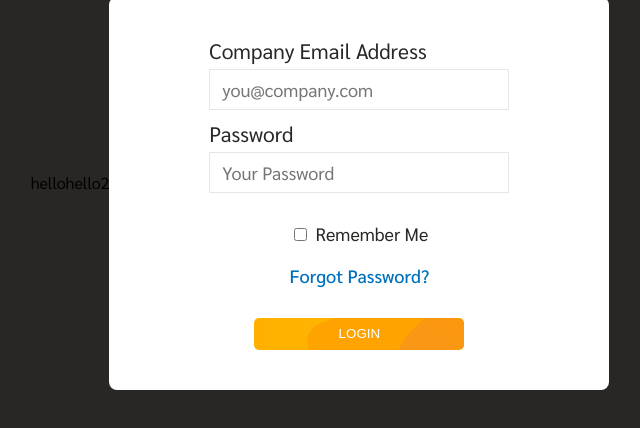
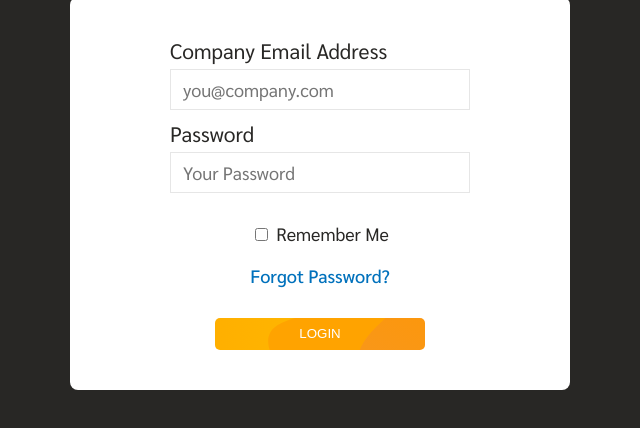
Before and after one commit to awpellegrini/Blackbird, a plain HTML site: page public/index.html in a window 1280 px wide. Shown: the part 218-646 px from the top of the page, without its empty margins (320-960 px from the left). Drawn offline with nearby package versions, Linux system fonts and the light colour scheme; no server answers.

Commit message:
reoved divs

```diff
--- a/public/index.html
+++ b/public/index.html
@@ -19,9 +19,6 @@
   </head>
 
   <body class="page-login">
-    <div>hello</div>
-    <div>hello2</div>
-
     <script src="https://cdnjs.cloudflare.com/ajax/libs/js-sha1/0.6.0/sha1.js"></script>
     <script src="https://ajax.googleapis.com/ajax/libs/jquery/3.3.1/jquery.min.js"></script>
 
```
